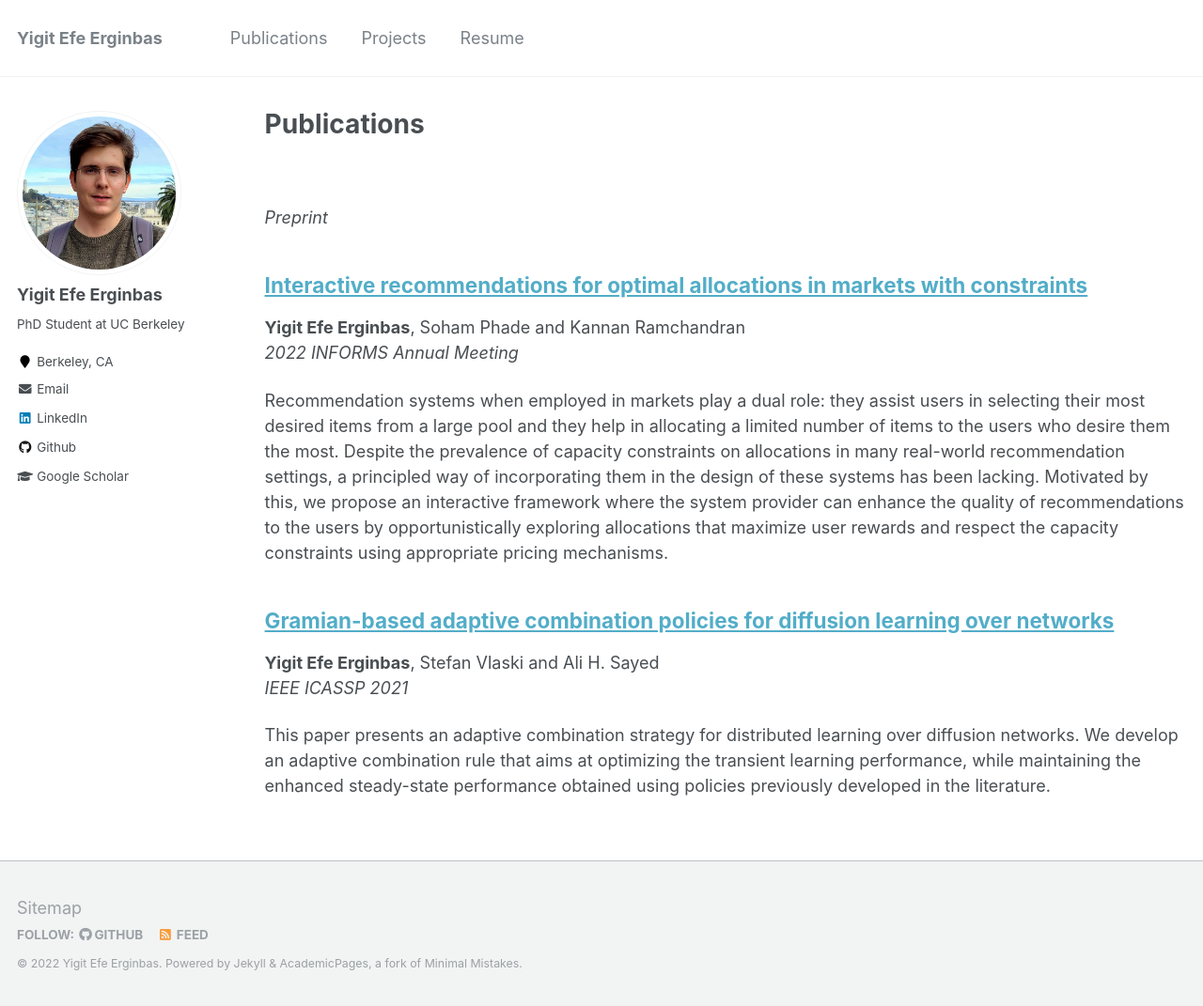
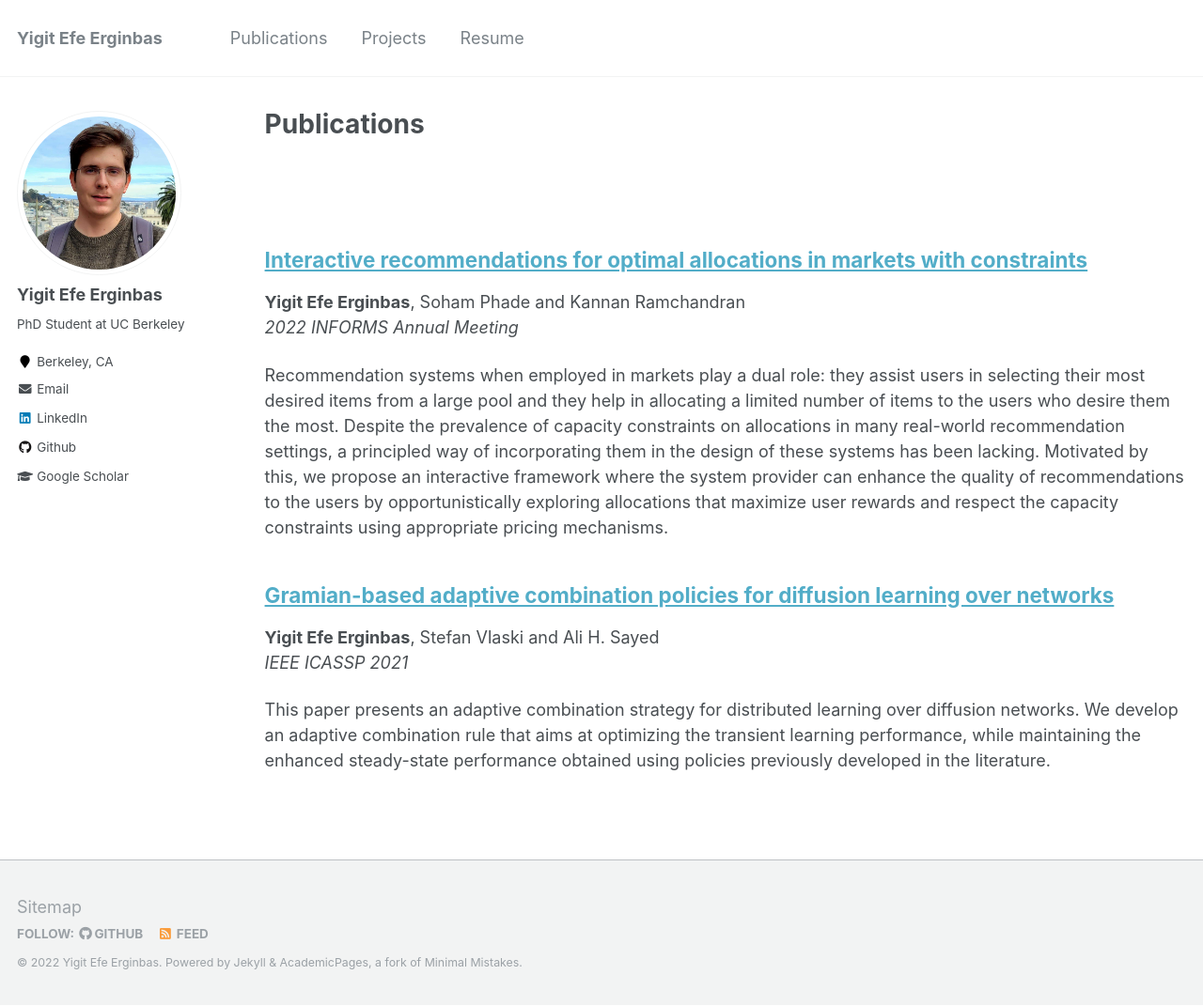
Before and after one commit to erginbas/erginbas.github.io, a Jekyll site: the page built from _pages/publications.md, in a window 1280 px wide and 1071 px high. Shown: the whole window at 94% size. Built offline with Jekyll 4.4.1, drawn with Linux system fonts in a browser that asks for light colours.

Commit message:
no message

```diff
--- a/_includes/archive-single.html
+++ b/_includes/archive-single.html
@@ -41,13 +41,9 @@
     {% if post.collection == 'teaching' %}
       <p> {{ post.type }}, <i>{{ post.venue }}</i>, {{ post.date | default: "1900-01-01" | date: "%Y" }} </p>
     {% elsif post.collection == 'publications' %}
-      {% if post.venue %}
       <p>{{ post.authors }} <br> <i>{{ post.venue }}</i></p>
-      {% else %}
-      <p>{{ post.authors }} <br> <i>Preprint</i> </p>
-      {% endif %}
     {% elsif post.date %}
-     <p class="page__date"><strong><i class="fa fa-fw fa-calendar" aria-hidden="true"></i> {{ site.data.ui-text[site.locale].date_label | default: "Published:" }}</strong> <time datetime="{{ post.date | default: "1900-01-01" | date_to_xmlschema }}">{{ post.date | default: "1900-01-01" | date: "%B %d, %Y" }}</time></p>
+      <p class="page__date"><strong><i class="fa fa-fw fa-calendar" aria-hidden="true"></i> {{ site.data.ui-text[site.locale].date_label | default: "Published:" }}</strong> <time datetime="{{ post.date | default: "1900-01-01" | date_to_xmlschema }}">{{ post.date | default: "1900-01-01" | date: "%B %d, %Y" }}</time></p>
     {% endif %}
 
     {% if post.excerpt and site.read_more != 'enabled' %}
```
